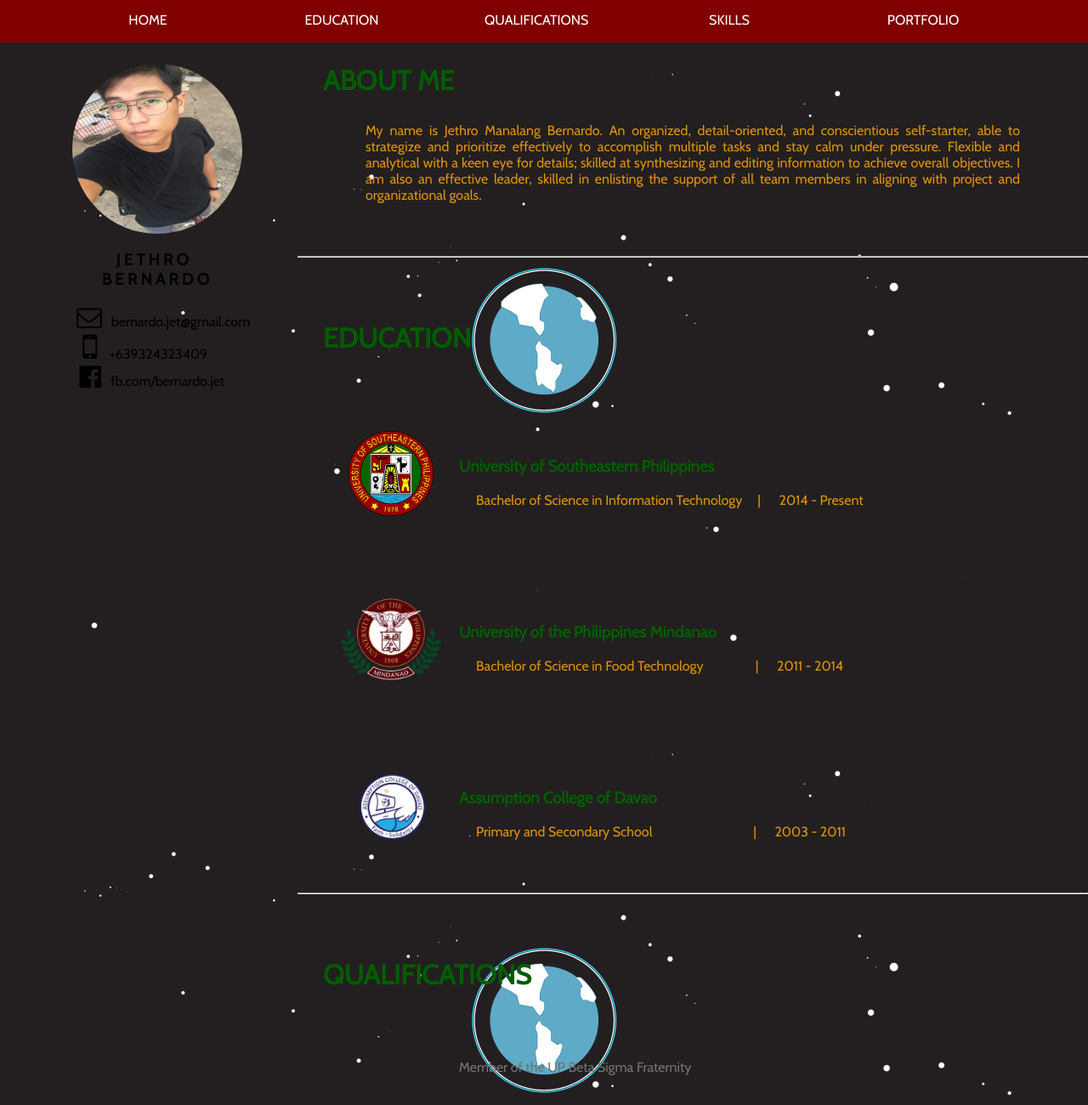
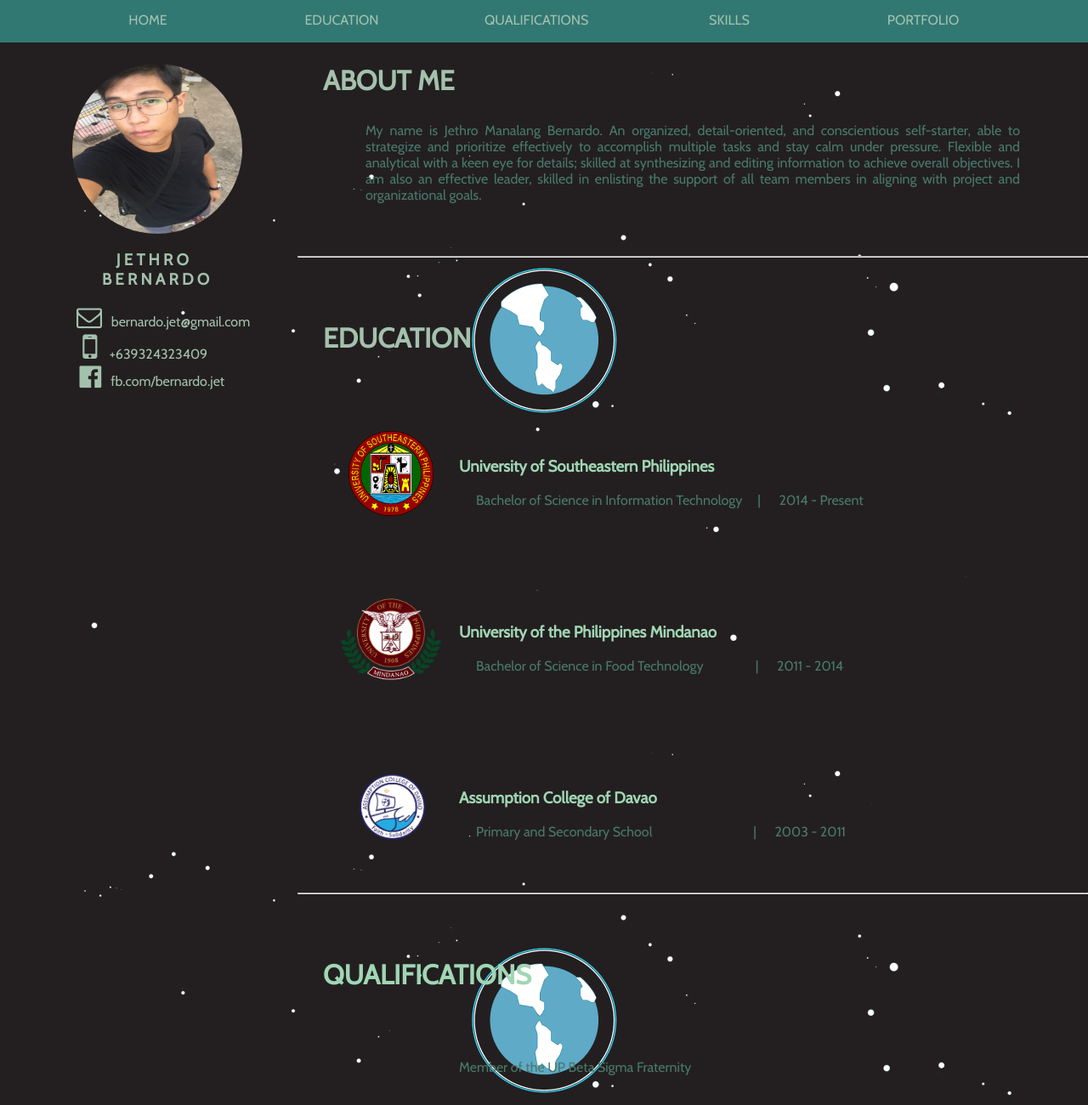
Before and after one commit to bernardojet/BERNARDO_Jethro_PersonalWebsite, a plain HTML site: page index.html in a window 1280 px wide. Shown: the top 1300 px of the page at 85% size. Drawn offline with nearby package versions, Linux system fonts and the light colour scheme.

Commit message:
change font and bg

```diff
--- a/index.html
+++ b/index.html
@@ -22,7 +22,7 @@
 	a:link, a:visited {
 	display:block;
 	front-weight: bold;
-	color: white;
+	color: #a3c1ad;
 	width: 120px;
 	text-align: center;
 	padding: 4px;
--- a/styles/master.css
+++ b/styles/master.css
@@ -12,7 +12,7 @@ body {
 	left: 0;
 	z-index: 1030;
 	width: 100%;
-	background: #800000;
+	background: #317873;
 	height: 50px;
 }
 
@@ -24,10 +24,12 @@ body {
 }
 
 #pic h3{
+	color: #a3c1ad;
 	margin-left: 120px;
 }
 
 #pic p{
+	color: #a3c1ad;
 	margin-left: 90px;
 }
 
@@ -38,7 +40,7 @@ body {
 
 #about h1 {
 	margin-left: 30px;
-	color: #005c00;
+	color: #a3c1ad;
 }
 
 #about p {
@@ -46,7 +48,7 @@ body {
 	margin-left: 80px;
 	margin-right: 80px;
 	text-align: justify;
-	color: #df9406;
+	color: #49796b;
 }
 
 #education {
@@ -63,18 +65,18 @@ body {
 
 #education h1 {
 	margin-left: 30px;
-	color: #005c00;
+	color: #a3c1ad;
 }
 
 #education h3 {
 	margin-left: 190px;
 	margin-top: 80px;
-	color: #005c00;
+	color: #a0d6b4;
 }
 
 #education p {
 	margin-left: 210px;
-	color: #df9406;
+	color: #49796b;
 }
 
 #qualifications {
@@ -84,19 +86,19 @@ body {
 
 #qualifications h1 {
 	margin-left: 30px;
-	color: #005c00;
+	color: #a0d6b4;
 }
 
 #qualifications p {
 	margin-left: 190px;
 	margin-top: 80px;
-	color: #727472;
+	color: #49796b;
 }
 
 #skillss h1 {
 	margin-top: 75px;
 	margin-left: 380px;
-	color: #005c00;
+	color: #a0d6b4;
 }
 
 .skills {
@@ -117,7 +119,7 @@ body {
 .skills h3 {
 	margin-left: 190px;
 	margin-top: 80px;
-	color: #727472;
+	color: #a0d6b4;
 }
 
 #portfolio {
@@ -127,5 +129,5 @@ body {
 
 #portfolio h1 {
 	margin-left: 30px;
-	color: #005c00;
+	color: #a0d6b4;
 }
```
